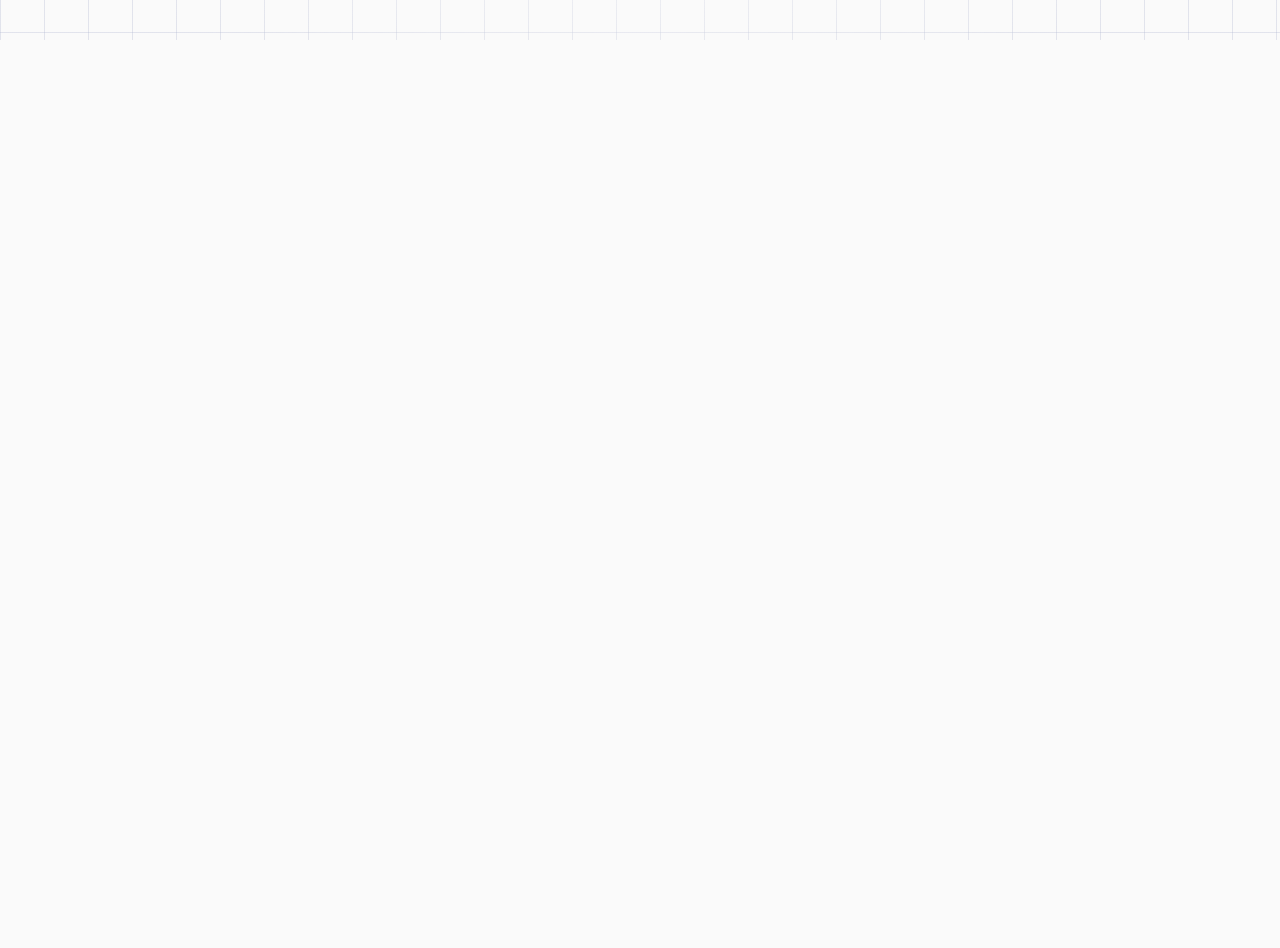
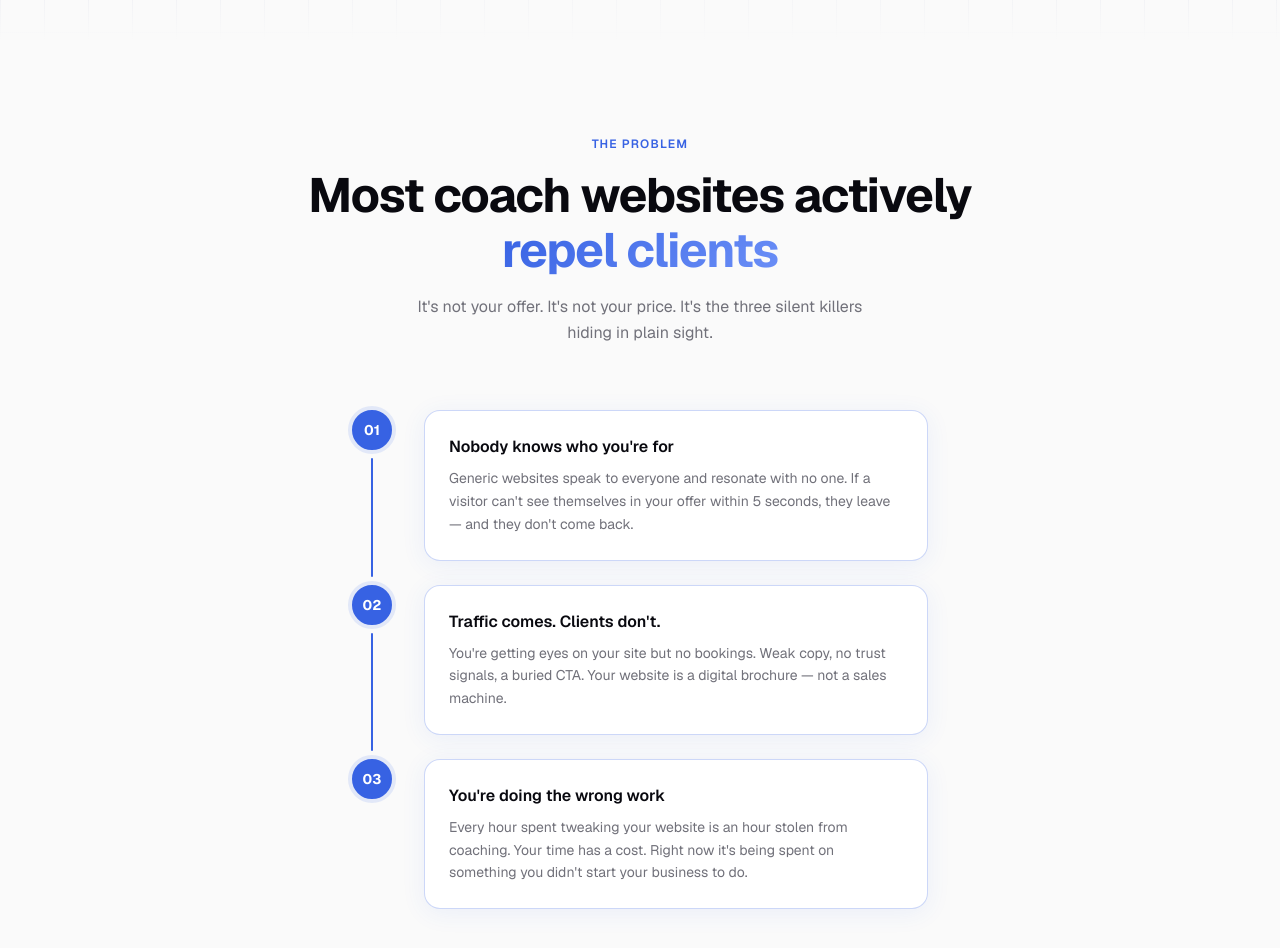
Before and after one commit to qpxv/websites, a Next.js app: page / in a window 1280 px wide. Shown: the part 760-1708 px from the top of the page. Before the commit the page ends 800 px from the top, so only its background shows below. Built offline with nearby package versions, Linux system fonts and the light colour scheme.

Commit message:
problem section kinda done but not really yet

```diff
--- a/app/components/home/HeroSection.tsx
+++ b/app/components/home/HeroSection.tsx
@@ -4,7 +4,37 @@ import HeroImage from "./hero/HeroImage";
 
 export default function HeroSection() {
   return (
-    <>
+    <div className="relative overflow-hidden" style={{ backgroundColor: "#fafafa" }}>
+      {/* Grid layer — fades out in center, visible at edges */}
+      <div
+        className="absolute inset-0 pointer-events-none"
+        style={{
+          backgroundImage: `
+            linear-gradient(rgba(180, 185, 210, 0.35) 1px, transparent 1px),
+            linear-gradient(90deg, rgba(180, 185, 210, 0.35) 1px, transparent 1px)
+          `,
+          backgroundSize: "44px 44px",
+          maskImage: "radial-gradient(ellipse 75% 75% at 50% 50%, transparent 30%, black 80%)",
+          WebkitMaskImage: "radial-gradient(ellipse 75% 75% at 50% 50%, transparent 30%, black 80%)",
+        }}
+      />
+
+      {/* Blue radial glow — top left */}
+      <div
+        className="absolute inset-0 pointer-events-none"
+        style={{
+          background: "radial-gradient(ellipse 80% 65% at -5% -5%, rgba(55, 98, 227, 0.13) 0%, transparent 65%)",
+        }}
+      />
+
+      {/* Bottom fade-out into page background */}
+      <div
+        className="absolute bottom-0 left-0 right-0 h-32 pointer-events-none"
+        style={{
+          background: "linear-gradient(to bottom, transparent, #fafafa)",
+        }}
+      />
+
       <Navbar />
       <section className="relative z-10 min-h-screen flex items-center px-6 py-24">
         <div className="w-full max-w-6xl mx-auto grid grid-cols-1 lg:grid-cols-2 gap-16 items-center">
@@ -12,6 +42,6 @@ export default function HeroSection() {
           <HeroImage />
         </div>
       </section>
-    </>
+    </div>
   );
 }
--- a/app/components/home/navbar/Navbar.tsx
+++ b/app/components/home/navbar/Navbar.tsx
@@ -1,13 +1,30 @@
+"use client";
+
+import { useEffect, useState } from "react";
 import NavbarLogo from "./NavbarLogo";
 import NavbarLinks from "./NavbarLinks";
 import NavbarCTAButton from "./NavbarCTAButton";
 
 export default function Navbar() {
+  const [compact, setCompact] = useState(false);
+
+  useEffect(() => {
+    const handleScroll = () => {
+      setCompact(window.scrollY > window.innerHeight * 0.2);
+    };
+    window.addEventListener("scroll", handleScroll, { passive: true });
+    return () => window.removeEventListener("scroll", handleScroll);
+  }, []);
+
   return (
-    <nav className="fixed top-4 left-1/2 -translate-x-1/2 z-50 w-[calc(100%-2rem)] max-w-5xl">
+    <nav
+      className="fixed top-4 left-1/2 -translate-x-1/2 z-50 transition-all duration-300"
+      style={{ width: compact ? "calc(100% - 8rem)" : "calc(100% - 3rem)", maxWidth: compact ? "720px" : "1024px" }}
+    >
       <div
-        className="flex items-center justify-between px-5 py-3 rounded-2xl border border-border"
+        className="flex items-center justify-between rounded-2xl border border-border transition-all duration-300"
         style={{
+          padding: compact ? "8px 16px" : "10px 16px",
           background: "rgba(255,255,255,0.6)",
           backdropFilter: "blur(28px) saturate(180%)",
           WebkitBackdropFilter: "blur(28px) saturate(180%)",
--- /dev/null
+++ b/app/components/home/problem/ProblemCard.tsx
@@ -0,0 +1,28 @@
+interface ProblemCardProps {
+  title: string;
+  description: string;
+  isActive: boolean;
+}
+
+export default function ProblemCard({ title, description, isActive }: ProblemCardProps) {
+  return (
+    <div
+      className="rounded-2xl p-6 transition-all duration-500"
+      style={{
+        background: "#fff",
+        border: `1px solid ${isActive ? "rgba(55, 98, 227, 0.25)" : "var(--border)"}`,
+        boxShadow: isActive
+          ? "0 4px 24px rgba(55, 98, 227, 0.08)"
+          : "0 1px 4px rgba(0,0,0,0.04)",
+      }}
+    >
+      <h3
+        className="text-base font-semibold mb-2 transition-colors duration-500"
+        style={{ color: isActive ? "var(--foreground)" : "var(--foreground)" }}
+      >
+        {title}
+      </h3>
+      <p className="text-sm text-muted-text leading-relaxed">{description}</p>
+    </div>
+  );
+}
--- /dev/null
+++ b/app/components/home/problem/ProblemSection.tsx
@@ -0,0 +1,13 @@
+import ProblemSectionHeader from "./ProblemSectionHeader";
+import ProblemTimeline from "./ProblemTimeline";
+
+export default function ProblemSection() {
+  return (
+    <section className="relative z-10 px-6 py-24">
+      <div className="max-w-6xl mx-auto">
+        <ProblemSectionHeader />
+        <ProblemTimeline />
+      </div>
+    </section>
+  );
+}
--- /dev/null
+++ b/app/components/home/problem/ProblemSectionHeader.tsx
@@ -0,0 +1,28 @@
+export default function ProblemSectionHeader() {
+  return (
+    <div className="flex flex-col items-center text-center mb-16">
+      <span
+        className="text-xs font-semibold tracking-widest uppercase mb-4"
+        style={{ color: "var(--blue)" }}
+      >
+        The problem
+      </span>
+      <h2 className="text-3xl sm:text-4xl xl:text-5xl font-bold text-foreground leading-[1.15] tracking-tight mb-4 max-w-2xl">
+        Most coach websites actively{" "}
+        <span
+          style={{
+            background: "linear-gradient(135deg, var(--blue) 0%, #6b8ff7 100%)",
+            WebkitBackgroundClip: "text",
+            WebkitTextFillColor: "transparent",
+            backgroundClip: "text",
+          }}
+        >
+          repel clients
+        </span>
+      </h2>
+      <p className="text-base text-muted-text leading-relaxed max-w-md">
+        It's not your offer. It's not your price. It's the three silent killers hiding in plain sight.
+      </p>
+    </div>
+  );
+}
--- /dev/null
+++ b/app/components/home/problem/ProblemTimeline.tsx
@@ -0,0 +1,102 @@
+"use client";
+
+import { useEffect, useRef, useState } from "react";
+import ProblemCard from "./ProblemCard";
+
+const problems = [
+  {
+    title: "Nobody knows who you're for",
+    description:
+      "Generic websites speak to everyone and resonate with no one. If a visitor can't see themselves in your offer within 5 seconds, they leave — and they don't come back.",
+  },
+  {
+    title: "Traffic comes. Clients don't.",
+    description:
+      "You're getting eyes on your site but no bookings. Weak copy, no trust signals, a buried CTA. Your website is a digital brochure — not a sales machine.",
+  },
+  {
+    title: "You're doing the wrong work",
+    description:
+      "Every hour spent tweaking your website is an hour stolen from coaching. Your time has a cost. Right now it's being spent on something you didn't start your business to do.",
+  },
+];
+
+export default function ProblemTimeline() {
+  const [activeCount, setActiveCount] = useState(0);
+  const cardRefs = useRef<(HTMLDivElement | null)[]>([]);
+
+  useEffect(() => {
+    const observers = problems.map((_, i) => {
+      const observer = new IntersectionObserver(
+        ([entry]) => {
+          if (entry.isIntersecting) {
+            setActiveCount((prev) => Math.max(prev, i + 1));
+          } else if (entry.boundingClientRect.top > 0) {
+            // exiting downward out of center zone = user scrolled back up
+            setActiveCount(i);
+          }
+        },
+        { rootMargin: "-50% 0px -50% 0px", threshold: 0 }
+      );
+      const ref = cardRefs.current[i];
+      if (ref) observer.observe(ref);
+      return observer;
+    });
+
+    return () => observers.forEach((o) => o.disconnect());
+  }, []);
+
+  return (
+    <div className="relative max-w-xl mx-auto">
+      {problems.map((problem, i) => {
+        const isLast = i === problems.length - 1;
+        const isNumberActive = i < activeCount;
+        const isSegmentActive = activeCount >= i + 2;
+
+        return (
+          <div
+            key={i}
+            className="flex gap-8"
+            ref={(el) => { cardRefs.current[i] = el; }}
+          >
+            {/* Left col: number circle + connecting line */}
+            <div className="flex flex-col items-center">
+              <div
+                className="w-10 h-10 rounded-full flex items-center justify-center text-sm font-bold shrink-0 z-10 transition-all duration-500"
+                style={{
+                  background: isNumberActive ? "var(--blue)" : "#fff",
+                  color: isNumberActive ? "#fff" : "var(--muted-text)",
+                  border: `2px solid ${isNumberActive ? "var(--blue)" : "var(--border)"}`,
+                  boxShadow: isNumberActive
+                    ? "0 0 0 4px rgba(55, 98, 227, 0.12)"
+                    : "none",
+                }}
+              >
+                0{i + 1}
+              </div>
+
+              {!isLast && (
+                <div
+                  className="w-0.5 flex-1 my-2 rounded-full transition-colors duration-500"
+                  style={{
+                    background: isSegmentActive ? "var(--blue)" : "var(--border)",
+                    minHeight: "48px",
+                  }}
+                />
+              )}
+            </div>
+
+            {/* Right col: card */}
+            <div className={`flex-1 ${isLast ? "pb-0" : "pb-6"}`}>
+              <ProblemCard
+                title={problem.title}
+                description={problem.description}
+                isActive={isNumberActive}
+              />
+            </div>
+          </div>
+        );
+      })}
+    </div>
+  );
+}
--- a/app/page.tsx
+++ b/app/page.tsx
@@ -1,34 +1,11 @@
 import HeroSection from "./components/home/HeroSection";
+import ProblemSection from "./components/home/problem/ProblemSection";
 
 export default function Page() {
   return (
-    <div
-      className="min-h-screen relative overflow-hidden"
-      style={{ backgroundColor: "#fafafa" }}
-    >
-      {/* Grid layer — masked out in the center, visible at edges */}
-      <div
-        className="absolute inset-0 pointer-events-none"
-        style={{
-          backgroundImage: `
-            linear-gradient(rgba(180, 185, 210, 0.35) 1px, transparent 1px),
-            linear-gradient(90deg, rgba(180, 185, 210, 0.35) 1px, transparent 1px)
-          `,
-          backgroundSize: "44px 44px",
-          maskImage: "radial-gradient(ellipse 75% 75% at 50% 50%, transparent 30%, black 80%)",
-          WebkitMaskImage: "radial-gradient(ellipse 75% 75% at 50% 50%, transparent 30%, black 80%)",
-        }}
-      />
-
-      {/* Blue radial glow — top left */}
-      <div
-        className="absolute inset-0 pointer-events-none"
-        style={{
-          background: "radial-gradient(ellipse 80% 65% at -5% -5%, rgba(55, 98, 227, 0.13) 0%, transparent 65%)",
-        }}
-      />
-
+    <div className="min-h-screen" style={{ backgroundColor: "#fafafa" }}>
       <HeroSection />
+      <ProblemSection />
     </div>
   );
 }
```
